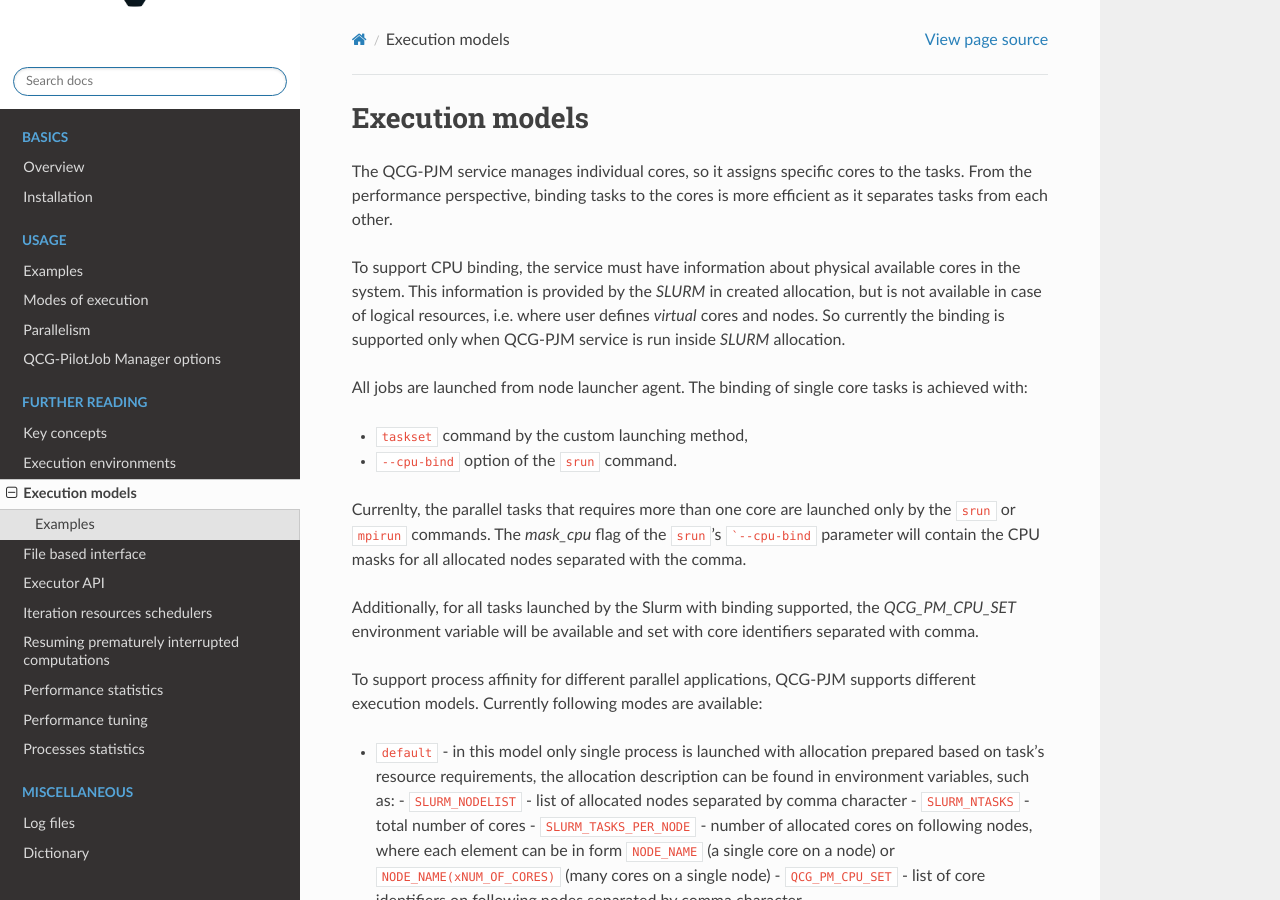
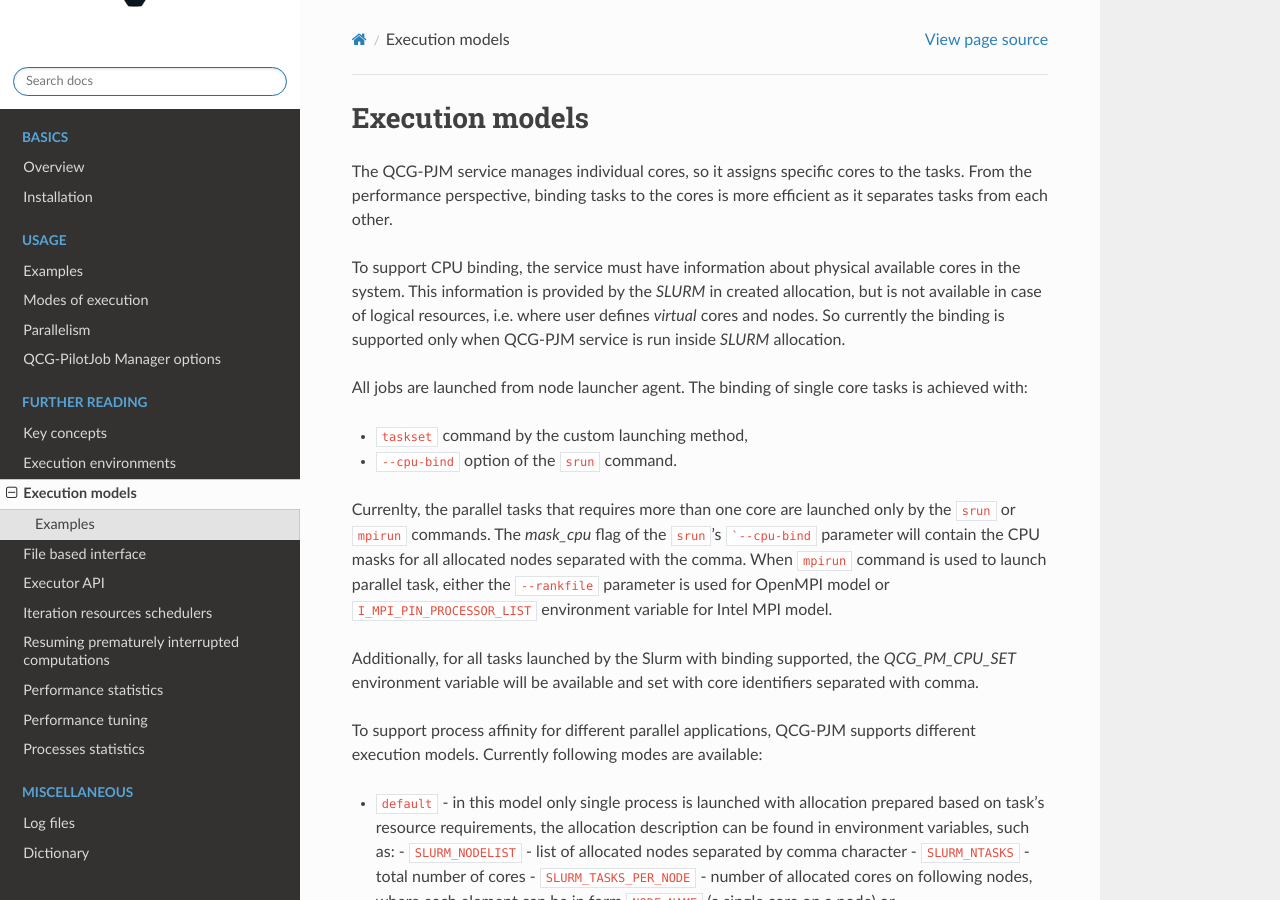
Before and after one commit to compat-project/QCG-PilotJob, a Sphinx documentation site: the page built from docs/execution_models.rst, in a window 1280 px wide and 900 px high. Built offline with Sphinx 7.4.7 and the Read the Docs theme 2.0.0, drawn with Linux system fonts in a browser that asks for light colours; pages that are not in the unit, such as notebooks, are missing from menus; the version number is read from the project's files by our own code.

Commit message:
documentation fixed

````diff
--- a/docs/execution_models.rst
+++ b/docs/execution_models.rst
@@ -17,8 +17,12 @@
 - ``--cpu-bind`` option of the ``srun`` command.
 
 Currenlty, the parallel tasks that requires more than one core are launched
-only by the ``srun`` or ``mpirun`` commands. The `mask_cpu` flag of the ``srun``'s ```--cpu-bind`` parameter
-will contain the CPU masks for all allocated nodes separated with the comma.
+only by the ``srun`` or ``mpirun`` commands. The `mask_cpu` flag of the
+``srun``'s ```--cpu-bind`` parameter will contain the CPU masks for all
+allocated nodes separated with the comma. When ``mpirun`` command is used to
+launch parallel task, either the ``--rankfile`` parameter is used for OpenMPI
+model or ``I_MPI_PIN_PROCESSOR_LIST`` environment variable for Intel MPI
+model.
 
 Additionally, for all tasks launched by the Slurm with binding supported, the
 *QCG_PM_CPU_SET* environment variable will be available and set with core
````
